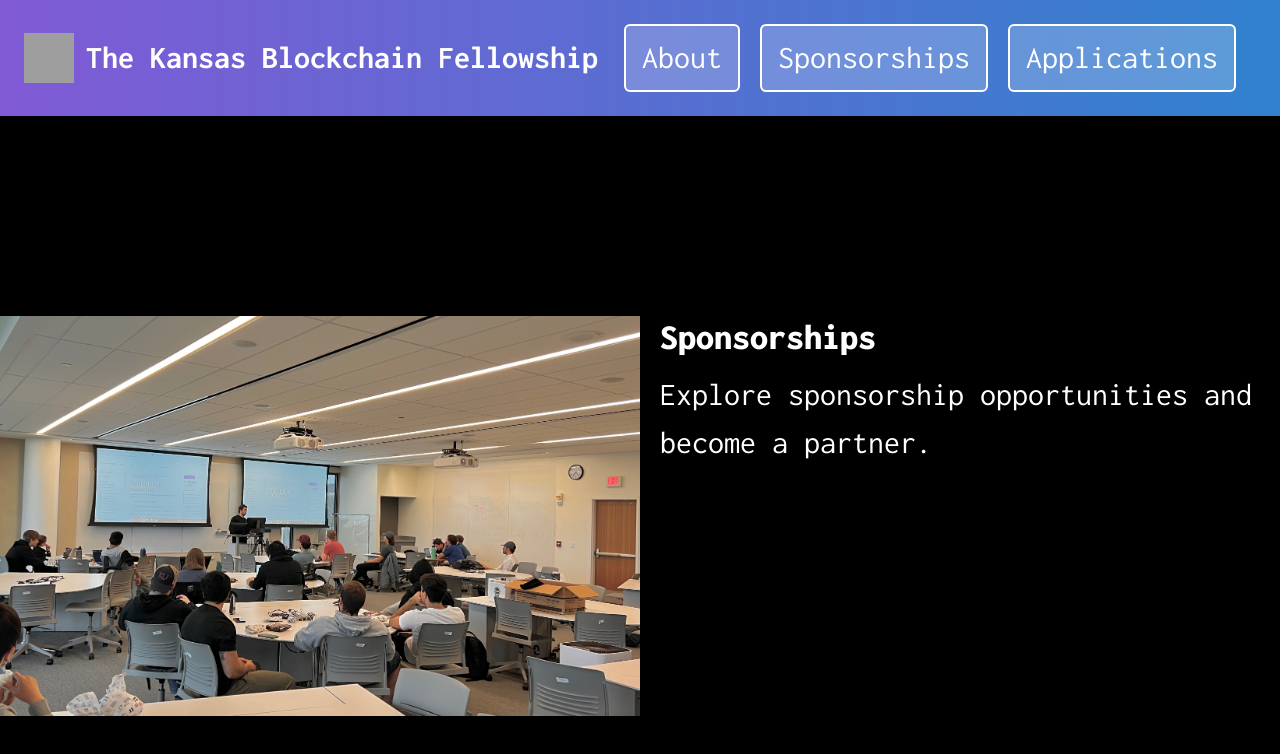
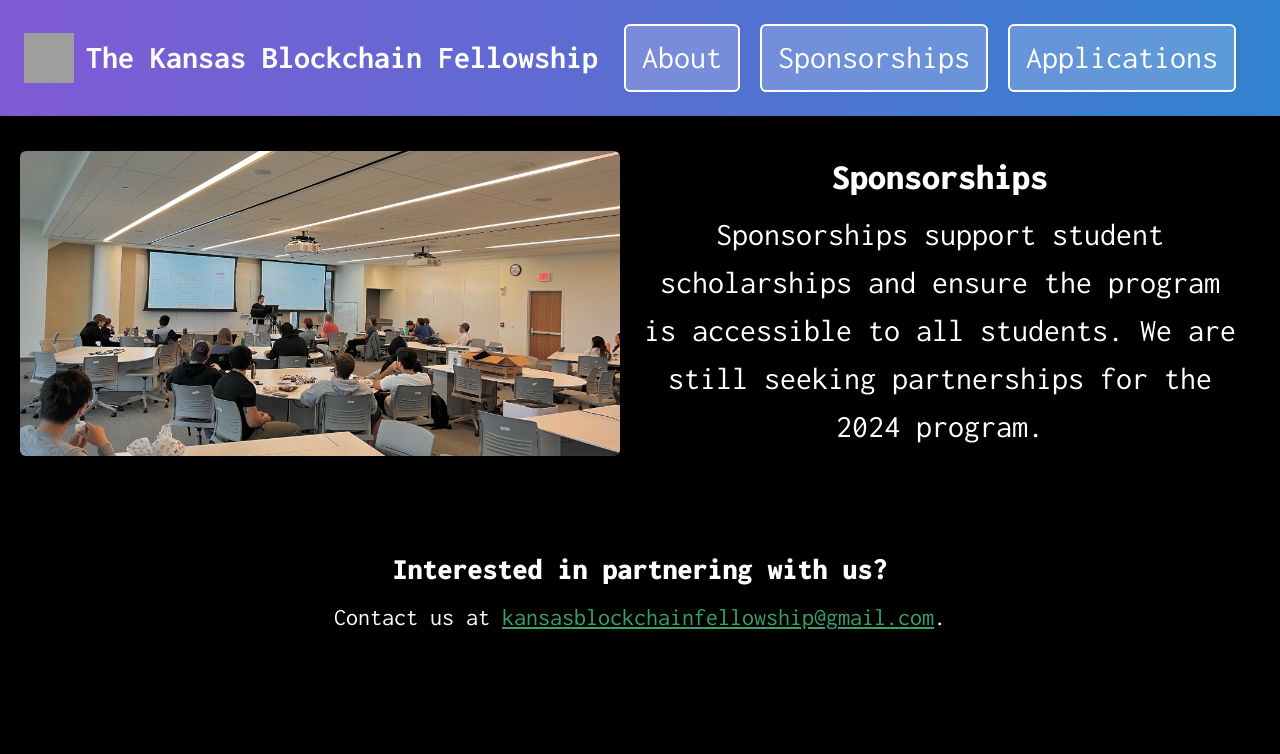
Before and after one commit to KU-Blockchain/kansas-blockchain-fellowship, a React (Create React App) app: page /sponsorships in a window 1280 px wide. Shown: the top 754 px of the page. Built offline with nearby package versions, Linux system fonts and the light colour scheme; grey boxes are pictures that could not be loaded.

Commit message:
addrd sponsorship

```diff
--- a/src/pages/Sponsorships.js
+++ b/src/pages/Sponsorships.js
@@ -1,29 +1,72 @@
 import React from "react";
-import { Flex, Box, Image, Heading, Text } from "@chakra-ui/react";
+import {
+  Flex,
+  Box,
+  Image,
+  Heading,
+  Text,
+  VStack,
+  Link,
+} from "@chakra-ui/react";
 import learning from "../images/learning.jpeg";
 
 function Sponsorships() {
   return (
-    <Flex height="100vh" align="center" justify="center">
-      <Box width="50%" height="50%">
+    <VStack spacing={10} align="stretch">
+      <Flex
+        direction={{ base: "column", md: "row" }}
+        align="center"
+        justify="center"
+        padding={5}
+      >
+        <Box flex={1}>
           <Image
             src={learning} // Replace with the path to your image
             alt="Sponsorships"
             objectFit="cover"
             width="100%"
-          height="100%"
+            height={{ base: "50vh", md: "100%" }} // Adjust height responsively
+            borderRadius="md" // Optional: if you want rounded corners
           />
         </Box>
-      <Flex width="50%" height="50%" direction="column" paddingLeft="5">
-        <Heading as="h1" size="xl">
+        <Flex
+          flex={1}
+          direction="column"
+          alignItems="center"
+          justifyContent="center"
+          padding={5}
+        >
+          <Heading as="h1" size="xl" textAlign="center">
             Sponsorships
           </Heading>
-        <Text fontSize="lg" mt="3">
-          Explore sponsorship opportunities and become a partner.
+          <Text fontSize="lg" mt={3} textAlign="center">
+            Sponsorships support student scholarships and ensure the program is
+            accessible to all students. We are still seeking partnerships for
+            the 2024 program.
           </Text>
-        {/* You can add more text or elements here as needed */}
         </Flex>
       </Flex>
+      <Flex direction="column" align="center" justify="center" padding={5}>
+        <Heading as="h2" size="lg" textAlign="center">
+          Interested in partnering with us?
+        </Heading>
+        <Text fontSize="md" mt={3} textAlign="center">
+          Contact us at{" "}
+          <Link
+            href="mailto:kansasblockchainfellowship@gmail.com"
+            color="green.500"
+            isExternal
+            textDecoration="underline"
+            _hover={{
+              textDecoration: "none",
+            }}
+          >
+            kansasblockchainfellowship@gmail.com
+          </Link>
+          .
+        </Text>
+      </Flex>
+    </VStack>
   );
 }
 
```
Lines whose indentation alone changed are shown as unchanged.
